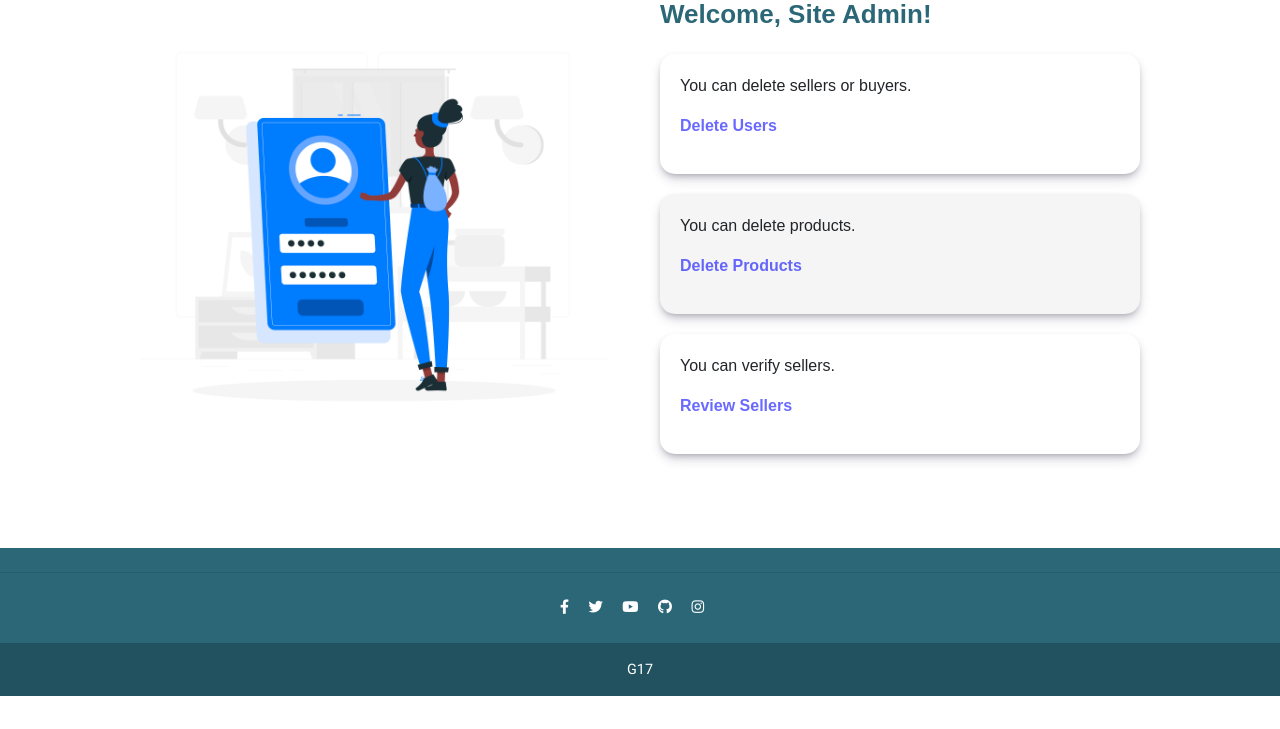
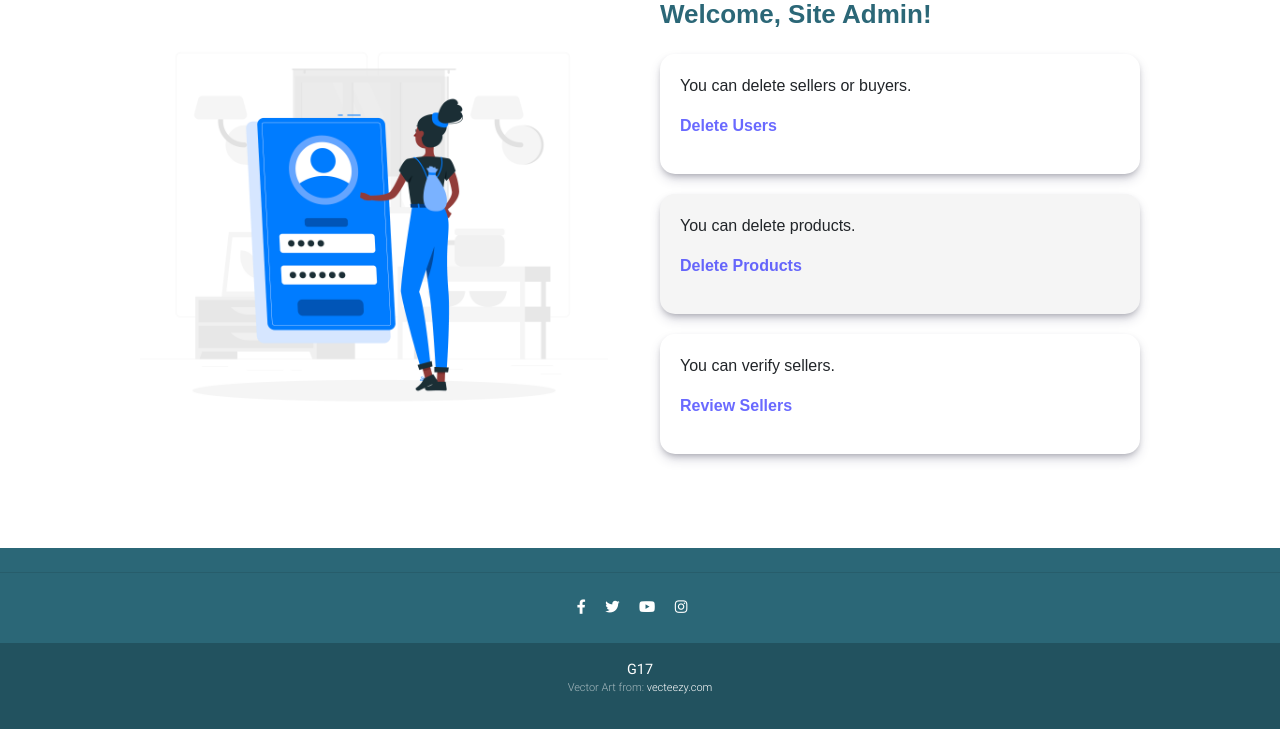
Before and after one commit to ssheoran13/fcs-ecommerce, a Django app: template templates/adminhome.html in a window 1280 px wide. Shown: the part 162-891 px from the top of the page. Before the commit the page ends 858 px from the top, so only its background shows below. Run offline with Django 3.2, Linux system fonts and the light colour scheme; the template is opened without the code that fills it, so the values that code supplies are empty; parts of the project's set-up code (start-up, migrations or seed data) failed here and were passed over; some libraries are stand-ins or nearby versions.

Commit message:
changed footer

```diff
--- a/templates/adminhome.html
+++ b/templates/adminhome.html
@@ -141,41 +141,19 @@
     </div>
 
 
+    <footer class="page-footer text-center font-small mt-4 wow fadeIn">
+        <hr class="my-4">
+        <div class="pb-4">
+            <a href=""><i class="fab fa-facebook-f mr-3"></i></a>
+            <a href=""><i class="fab fa-twitter mr-3"></i></a>
+            <a href=""><i class="fab fa-youtube mr-3"></i></a>
+            <a href=""><i class="fab fa-instagram mr-3"></i></a>
+        </div>
+        <div class="footer-copyright py-3">
+            <a href="#"><strong>G17</strong></a>
+            <p style="font-size:11px">Vector Art from: <a href="https://www.vecteezy.com" style="font-size:11px">vecteezy.com</a></p>
+        </div>
 
-    <footer class="page-footer text-center font-small mt-4 wow fadeIn">
-
-        <hr class="my-4">
-
-        <!-- Social icons -->
-        <div class="pb-4">
-            <a href="" target="_blank">
-                <i class="fab fa-facebook-f mr-3"></i>
-            </a>
-
-            <a href="" target="_blank">
-                <i class="fab fa-twitter mr-3"></i>
-            </a>
-
-            <a href="" target="_blank">
-                <i class="fab fa-youtube mr-3"></i>
-            </a>
-
-            <a href="" target="_blank">
-                <i class="fab fa-github mr-3"></i>
-            </a>
-
-            <a href="" target="_blank">
-                <i class="fab fa-instagram mr-3"></i>
-            </a>
-
-
-        </div>
-        <!-- Social icons -->
-
-        <!--Copyright-->
-        <div class="footer-copyright py-3">
-            <a href="#" target="_blank"><strong>G17</strong></a>
-        </div>
     </footer>
 
 </body>
```
